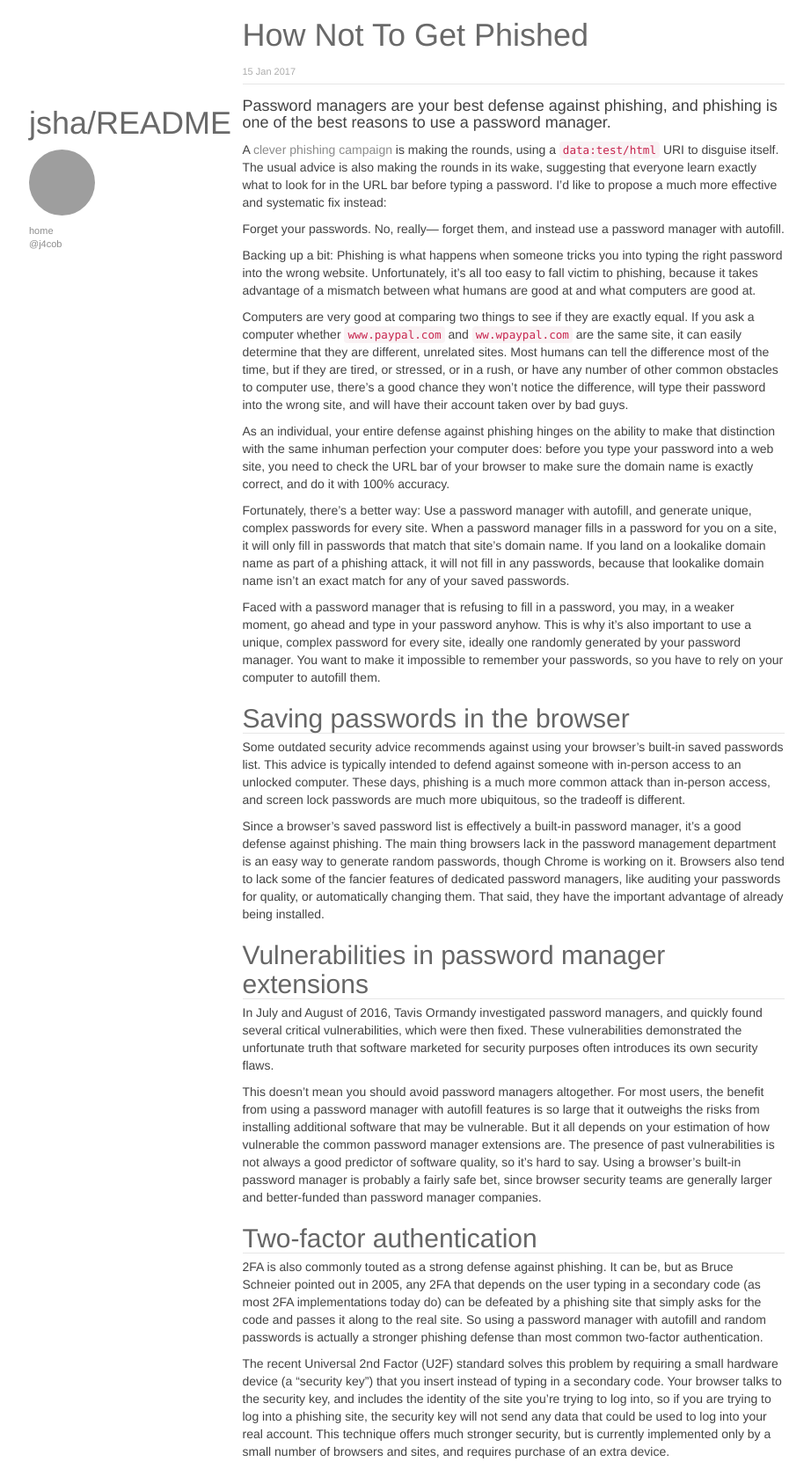
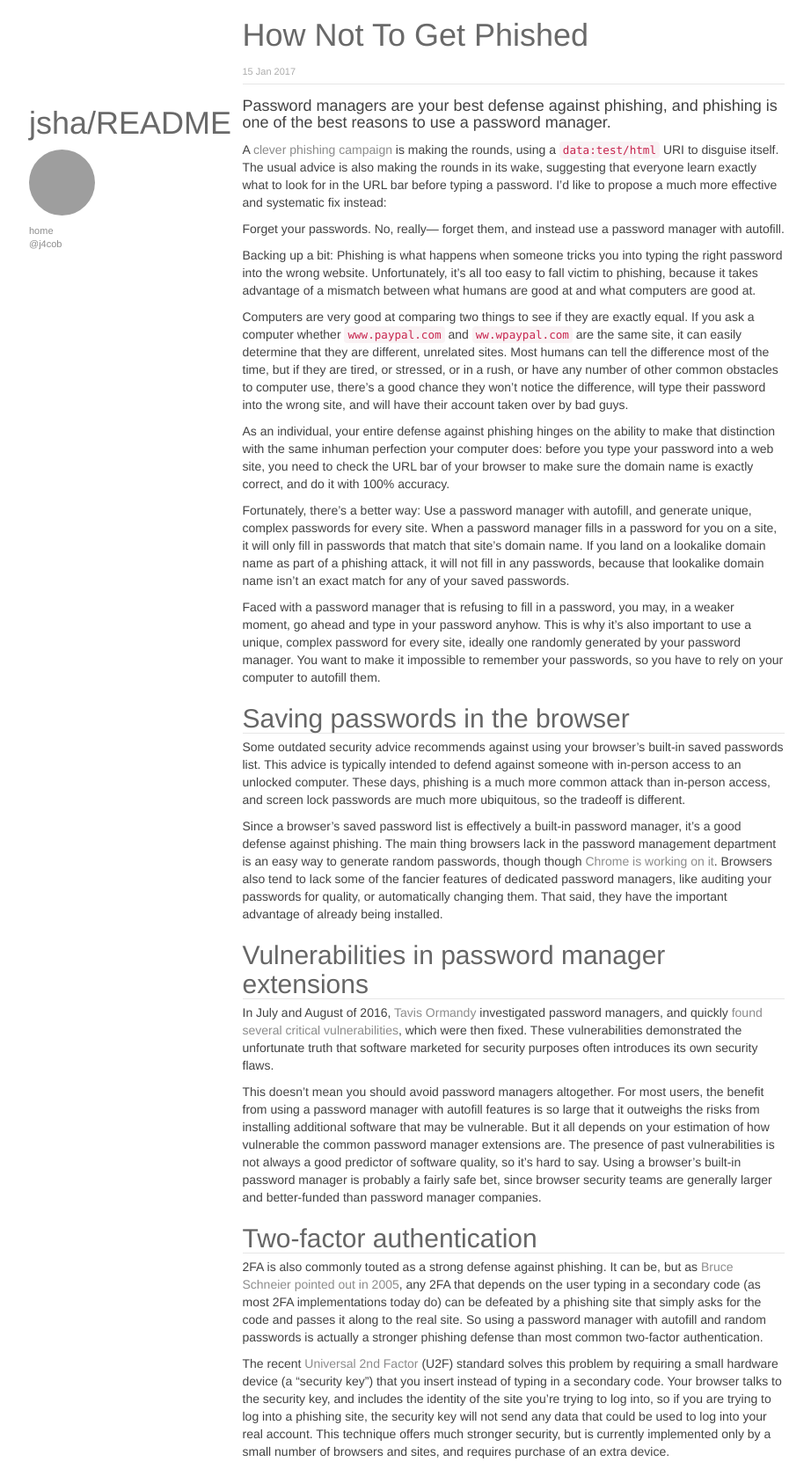
Before and after one commit to jsha/README, a Jekyll site: the page built from _posts/2017-01-15-how-not-to-get-phished.md, in a window 1280 px wide. Shown: the whole page at 88% size, without its empty margins (137-1059 px from the left). Built offline with Jekyll 4.4.1, drawn with Linux system fonts in a browser that asks for light colours; nearby versions of some CDN libraries; library files that are not in the unit come from our copies; Markdown is read by kramdown in place of the engine named in the settings; grey boxes are pictures that could not be loaded.

Commit message:
Restore links.

```diff
--- a/_posts/2017-01-15-how-not-to-get-phished.md
+++ b/_posts/2017-01-15-how-not-to-get-phished.md
@@ -25,16 +25,16 @@
 
 Some outdated security advice recommends against using your browser's built-in saved passwords list. This advice is typically intended to defend against someone with in-person access to an unlocked computer. These days, phishing is a much more common attack than in-person access, and screen lock passwords are much more ubiquitous, so the tradeoff is different.
 
-Since a browser's saved password list is effectively a built-in password manager, it's a good defense against phishing. The main thing browsers lack in the password management department is an easy way to generate random passwords, though Chrome is working on it. Browsers also tend to lack some of the fancier features of dedicated password managers, like auditing your passwords for quality, or automatically changing them. That said, they have the important advantage of already being installed.
+Since a browser's saved password list is effectively a built-in password manager, it's a good defense against phishing. The main thing browsers lack in the password management department is an easy way to generate random passwords, though though [Chrome is working on it](https://www.chromium.org/developers/design-documents/password-generation). Browsers also tend to lack some of the fancier features of dedicated password managers, like auditing your passwords for quality, or automatically changing them. That said, they have the important advantage of already being installed.
 
 ## Vulnerabilities in password manager extensions
 
-In July and August of 2016, Tavis Ormandy investigated password managers, and quickly found several critical vulnerabilities, which were then fixed. These vulnerabilities demonstrated the unfortunate truth that software marketed for security purposes often introduces its own security flaws.
+In July and August of 2016, [Tavis Ormandy](https://twitter.com/taviso) investigated password managers, and quickly [found](https://bugs.chromium.org/p/project-zero/issues/detail?id=884) [several](https://bugs.chromium.org/p/project-zero/issues/detail?id=888) [critical](https://bugs.chromium.org/p/project-zero/issues/detail?id=890) [vulnerabilities](https://bugs.chromium.org/p/project-zero/issues/detail?id=917), which were then fixed.  These vulnerabilities demonstrated the unfortunate truth that software marketed for security purposes often introduces its own security flaws.
 
 This doesn't mean you should avoid password managers altogether. For most users, the benefit from using a password manager with autofill features is so large that it outweighs the risks from installing additional software that may be vulnerable. But it all depends on your estimation of how vulnerable the common password manager extensions are. The presence of past vulnerabilities is not always a good predictor of software quality, so it's hard to say. Using a browser's built-in password manager is probably a fairly safe bet, since browser security teams are generally larger and better-funded than password manager companies.
 
 ## Two-factor authentication
 
-2FA is also commonly touted as a strong defense against phishing. It can be, but as Bruce Schneier pointed out in 2005, any 2FA that depends on the user typing in a secondary code (as most 2FA implementations today do) can be defeated by a phishing site that simply asks for the code and passes it along to the real site. So using a password manager with autofill and random passwords is actually a stronger phishing defense than most common two-factor authentication.
+2FA is also commonly touted as a strong defense against phishing. It can be, but as [Bruce Schneier pointed out in 2005](https://www.schneier.com/blog/archives/2005/04/more_on_twofact.html), any 2FA that depends on the user typing in a secondary code (as most 2FA implementations today do) can be defeated by a phishing site that simply asks for the code and passes it along to the real site. So using a password manager with autofill and random passwords is actually a stronger phishing defense than most common two-factor authentication.
 
-The recent Universal 2nd Factor (U2F) standard solves this problem by requiring a small hardware device (a "security key") that you insert instead of typing in a secondary code. Your browser talks to the security key, and includes the identity of the site you're trying to log into, so if you are trying to log into a phishing site, the security key will not send any data that could be used to log into your real account. This technique offers much stronger security, but is currently implemented only by a small number of browsers and sites, and requires purchase of an extra device.
+The recent [Universal 2nd Factor](https://en.wikipedia.org/wiki/Universal_2nd_Factor) (U2F) standard solves this problem by requiring a small hardware device (a "security key") that you insert instead of typing in a secondary code. Your browser talks to the security key, and includes the identity of the site you're trying to log into, so if you are trying to log into a phishing site, the security key will not send any data that could be used to log into your real account. This technique offers much stronger security, but is currently implemented only by a small number of browsers and sites, and requires purchase of an extra device.
```
